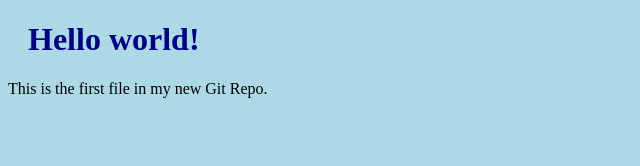
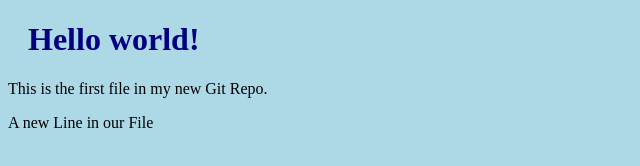
Before and after one commit to ttsb66/helllo-world, a plain HTML site: page index.html in a window 1280 px wide. Shown: the whole page, without its empty margins (0-640 px from the left). Drawn offline with Linux system fonts and the light colour scheme.

Commit message:
Updated index.html with a new line

```diff
--- a/index.html
+++ b/index.html
@@ -8,6 +8,6 @@
 
 <h1>Hello world!</h1>
 <p>This is the first file in my new Git Repo.</p>
-
+<p> A new Line in our File</p>
 </body>
 </html>
```
